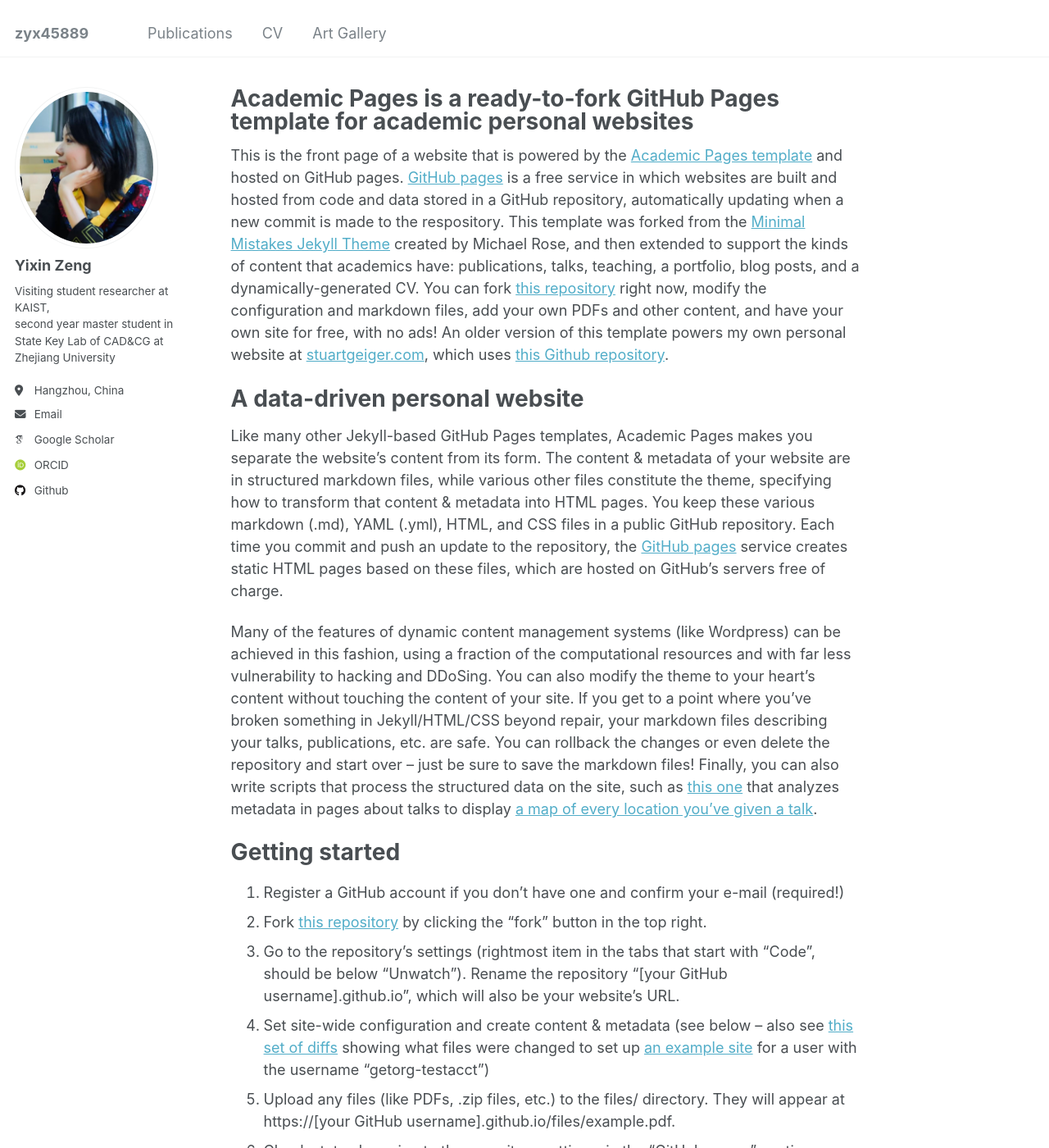
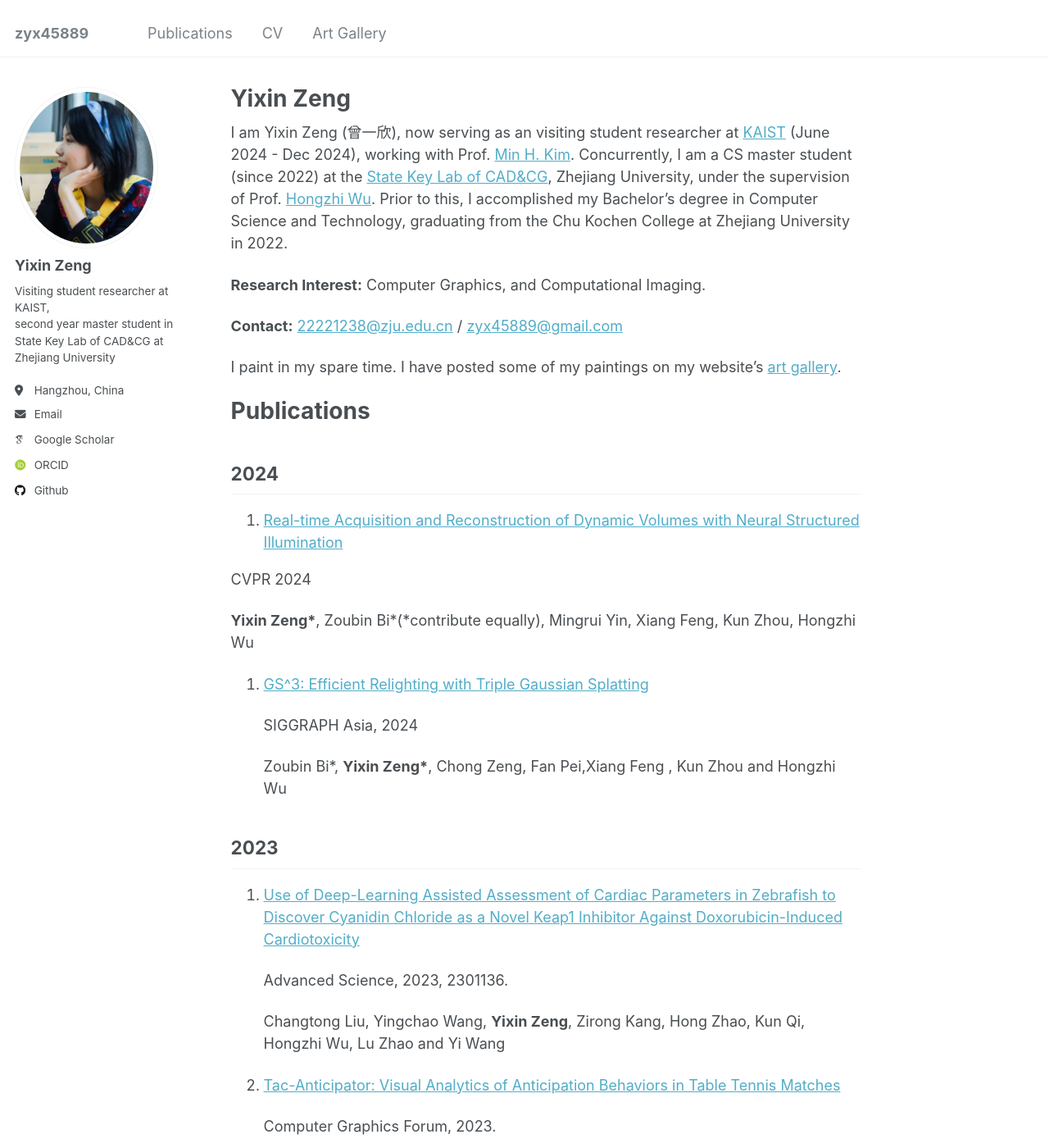
Before and after one commit to zyx45889/zyx45889.github.io, a Jekyll site: the page built from _pages/about.md, in a window 1280 px wide and 1400 px high. Shown: the whole window at 82% size. Built offline with Jekyll 4.4.1, drawn with Linux system fonts in a browser that asks for light colours; some web fonts are replaced; some of the changed text lies outside the part shown.

Commit message:
Update about.md

```diff
--- a/_pages/about.md
+++ b/_pages/about.md
@@ -1,49 +1,53 @@
 ---
 permalink: /
-title: "Academic Pages is a ready-to-fork GitHub Pages template for academic personal websites"
+title: "Yixin Zeng"
+excerpt: ""
 author_profile: true
 redirect_from:
   - /about/
   - /about.html
 ---
 
-This is the front page of a website that is powered by the [Academic Pages template](https://github.com/academicpages/academicpages.github.io) and hosted on GitHub pages. [GitHub pages](https://pages.github.com) is a free service in which websites are built and hosted from code and data stored in a GitHub repository, automatically updating when a new commit is made to the respository. This template was forked from the [Minimal Mistakes Jekyll Theme](https://mmistakes.github.io/minimal-mistakes/) created by Michael Rose, and then extended to support the kinds of content that academics have: publications, talks, teaching, a portfolio, blog posts, and a dynamically-generated CV. You can fork [this repository](https://github.com/academicpages/academicpages.github.io) right now, modify the configuration and markdown files, add your own PDFs and other content, and have your own site for free, with no ads! An older version of this template powers my own personal website at [stuartgeiger.com](http://stuartgeiger.com), which uses [this Github repository](https://github.com/staeiou/staeiou.github.io).
+I am Yixin Zeng (曾一欣), now serving as an visiting student researcher at [KAIST](https://www.kaist.ac.kr/en/) (June 2024 - Dec 2024), working with Prof. [Min H. Kim](https://vclab.kaist.ac.kr/minhkim/). Concurrently, I am a CS master student (since 2022) at the [State Key Lab of CAD&CG](http://www.cad.zju.edu.cn), Zhejiang University, under the supervision of Prof. [Hongzhi Wu](https://hongzhiwu.com/). Prior to this, I accomplished my Bachelor's degree in Computer Science and Technology, graduating from the Chu Kochen College at Zhejiang University in 2022.
 
-A data-driven personal website
-======
-Like many other Jekyll-based GitHub Pages templates, Academic Pages makes you separate the website's content from its form. The content & metadata of your website are in structured markdown files, while various other files constitute the theme, specifying how to transform that content & metadata into HTML pages. You keep these various markdown (.md), YAML (.yml), HTML, and CSS files in a public GitHub repository. Each time you commit and push an update to the repository, the [GitHub pages](https://pages.github.com/) service creates static HTML pages based on these files, which are hosted on GitHub's servers free of charge.
 
-Many of the features of dynamic content management systems (like Wordpress) can be achieved in this fashion, using a fraction of the computational resources and with far less vulnerability to hacking and DDoSing. You can also modify the theme to your heart's content without touching the content of your site. If you get to a point where you've broken something in Jekyll/HTML/CSS beyond repair, your markdown files describing your talks, publications, etc. are safe. You can rollback the changes or even delete the repository and start over -- just be sure to save the markdown files! Finally, you can also write scripts that process the structured data on the site, such as [this one](https://github.com/academicpages/academicpages.github.io/blob/master/talkmap.ipynb) that analyzes metadata in pages about talks to display [a map of every location you've given a talk](https://academicpages.github.io/talkmap.html).
+**Research Interest:** Computer Graphics, and Computational Imaging.
 
-Getting started
-======
-1. Register a GitHub account if you don't have one and confirm your e-mail (required!)
-1. Fork [this repository](https://github.com/academicpages/academicpages.github.io) by clicking the "fork" button in the top right.
-1. Go to the repository's settings (rightmost item in the tabs that start with "Code", should be below "Unwatch"). Rename the repository "[your GitHub username].github.io", which will also be your website's URL.
-1. Set site-wide configuration and create content & metadata (see below -- also see [this set of diffs](http://archive.is/3TPas) showing what files were changed to set up [an example site](https://getorg-testacct.github.io) for a user with the username "getorg-testacct")
-1. Upload any files (like PDFs, .zip files, etc.) to the files/ directory. They will appear at https://[your GitHub username].github.io/files/example.pdf.
-1. Check status by going to the repository settings, in the "GitHub pages" section
+**Contact:** [22221238@zju.edu.cn](mailto:22221238@zju.edu.cn) / [zyx45889@gmail.com](mailto:zyx45889@gmail.com)
 
-Site-wide configuration
-------
-The main configuration file for the site is in the base directory in [_config.yml](https://github.com/academicpages/academicpages.github.io/blob/master/_config.yml), which defines the content in the sidebars and other site-wide features. You will need to replace the default variables with ones about yourself and your site's github repository. The configuration file for the top menu is in [_data/navigation.yml](https://github.com/academicpages/academicpages.github.io/blob/master/_data/navigation.yml). For example, if you don't have a portfolio or blog posts, you can remove those items from that navigation.yml file to remove them from the header.
 
-Create content & metadata
-------
-For site content, there is one markdown file for each type of content, which are stored in directories like _publications, _talks, _posts, _teaching, or _pages. For example, each talk is a markdown file in the [_talks directory](https://github.com/academicpages/academicpages.github.io/tree/master/_talks). At the top of each markdown file is structured data in YAML about the talk, which the theme will parse to do lots of cool stuff. The same structured data about a talk is used to generate the list of talks on the [Talks page](https://academicpages.github.io/talks), each [individual page](https://academicpages.github.io/talks/2012-03-01-talk-1) for specific talks, the talks section for the [CV page](https://academicpages.github.io/cv), and the [map of places you've given a talk](https://academicpages.github.io/talkmap.html) (if you run this [python file](https://github.com/academicpages/academicpages.github.io/blob/master/talkmap.py) or [Jupyter notebook](https://github.com/academicpages/academicpages.github.io/blob/master/talkmap.ipynb), which creates the HTML for the map based on the contents of the _talks directory).
 
-**Markdown generator**
+I paint in my spare time. I have posted some of my paintings on my website's [art gallery](https://zyx45889.github.io/artgallery/).
 
-I have also created [a set of Jupyter notebooks](https://github.com/academicpages/academicpages.github.io/tree/master/markdown_generator
-) that converts a CSV containing structured data about talks or presentations into individual markdown files that will be properly formatted for the Academic Pages template. The sample CSVs in that directory are the ones I used to create my own personal website at stuartgeiger.com. My usual workflow is that I keep a spreadsheet of my publications and talks, then run the code in these notebooks to generate the markdown files, then commit and push them to the GitHub repository.
 
-How to edit your site's GitHub repository
-------
-Many people use a git client to create files on their local computer and then push them to GitHub's servers. If you are not familiar with git, you can directly edit these configuration and markdown files directly in the github.com interface. Navigate to a file (like [this one](https://github.com/academicpages/academicpages.github.io/blob/master/_talks/2012-03-01-talk-1.md) and click the pencil icon in the top right of the content preview (to the right of the "Raw | Blame | History" buttons). You can delete a file by clicking the trashcan icon to the right of the pencil icon. You can also create new files or upload files by navigating to a directory and clicking the "Create new file" or "Upload files" buttons.
 
-Example: editing a markdown file for a talk
-![Editing a markdown file for a talk](/images/editing-talk.png)
+# Publications
 
-For more info
-------
-More info about configuring Academic Pages can be found in [the guide](https://academicpages.github.io/markdown/). The [guides for the Minimal Mistakes theme](https://mmistakes.github.io/minimal-mistakes/docs/configuration/) (which this theme was forked from) might also be helpful.
+
+## 2024
+1. [Real-time Acquisition and Reconstruction of Dynamic Volumes with Neural Structured Illumination](https://svbrdf.github.io/publications/realtimedynamic/project.html)
+
+  CVPR 2024
+
+   **Yixin Zeng\***, Zoubin Bi\*(*contribute equally), Mingrui Yin, Xiang Feng, Kun Zhou, Hongzhi Wu
+
+2. [GS^3: Efficient Relighting with Triple Gaussian Splatting](https://gsrelight.github.io/)
+
+   SIGGRAPH Asia, 2024
+
+   Zoubin Bi\*, **Yixin Zeng\***, Chong Zeng, Fan Pei,Xiang Feng , Kun Zhou and Hongzhi Wu
+
+
+## 2023
+
+1. [Use of Deep-Learning Assisted Assessment of Cardiac Parameters in Zebrafish to Discover Cyanidin Chloride as a Novel Keap1 Inhibitor Against Doxorubicin-Induced Cardiotoxicity](https://onlinelibrary.wiley.com/doi/10.1002/advs.202301136)
+
+   Advanced Science, 2023, 2301136.
+
+   Changtong Liu, Yingchao Wang, **Yixin Zeng**, Zirong Kang, Hong Zhao, Kun Qi, Hongzhi Wu, Lu Zhao and Yi Wang
+
+2. [Tac-Anticipator: Visual Analytics of Anticipation Behaviors in Table Tennis Matches]([https://onethousandwu.com/publication/lpff-dataset](https://onlinelibrary.wiley.com/doi/abs/10.1111/cgf.14825))
+
+   Computer Graphics Forum, 2023.
+
+   Jiachen Wang, Yihong Wu, Xiaolong Zhang, **Yixin Zeng**, Zheng Zhou, Hui Zhang, Xiao Xie, and Yingcai Wu
```
